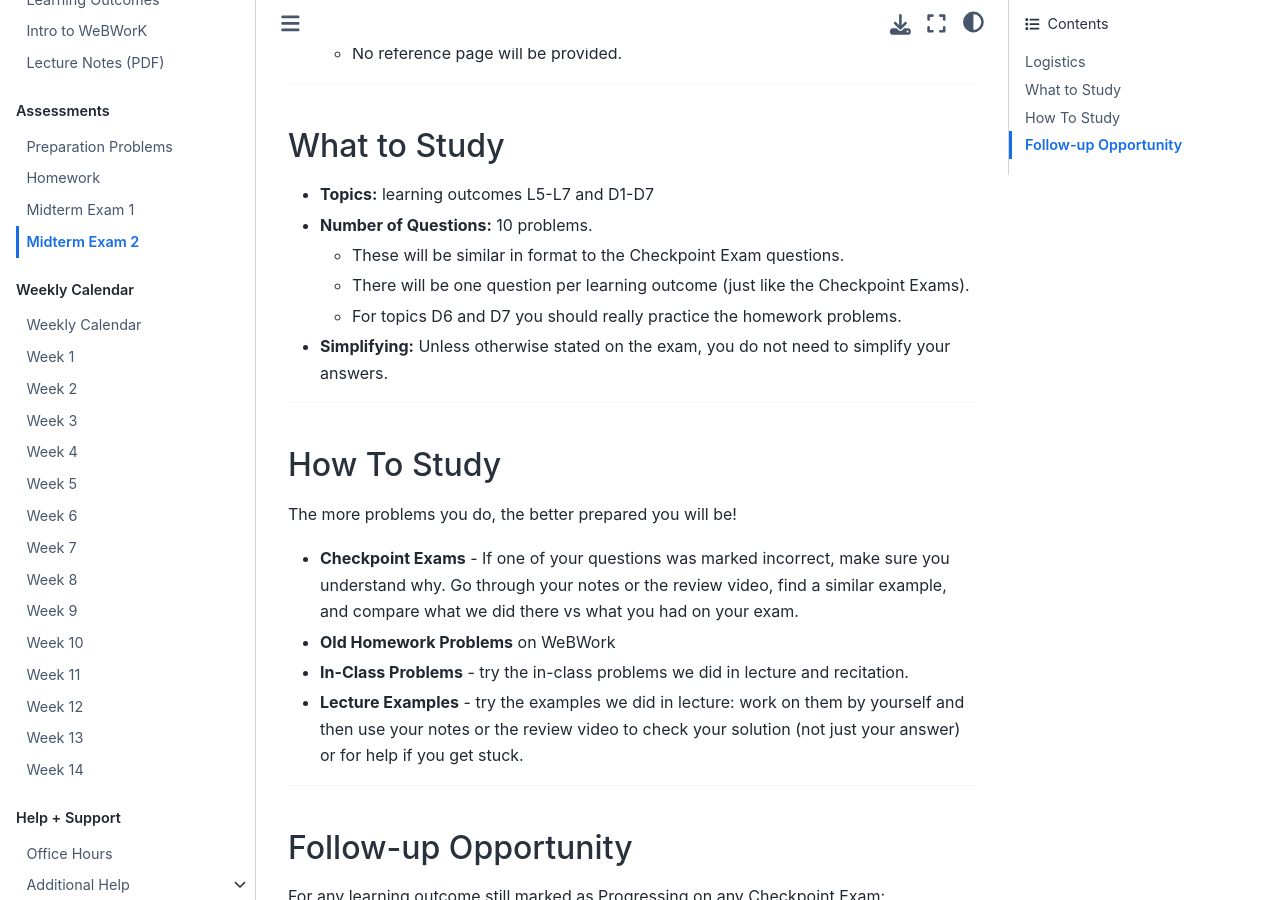
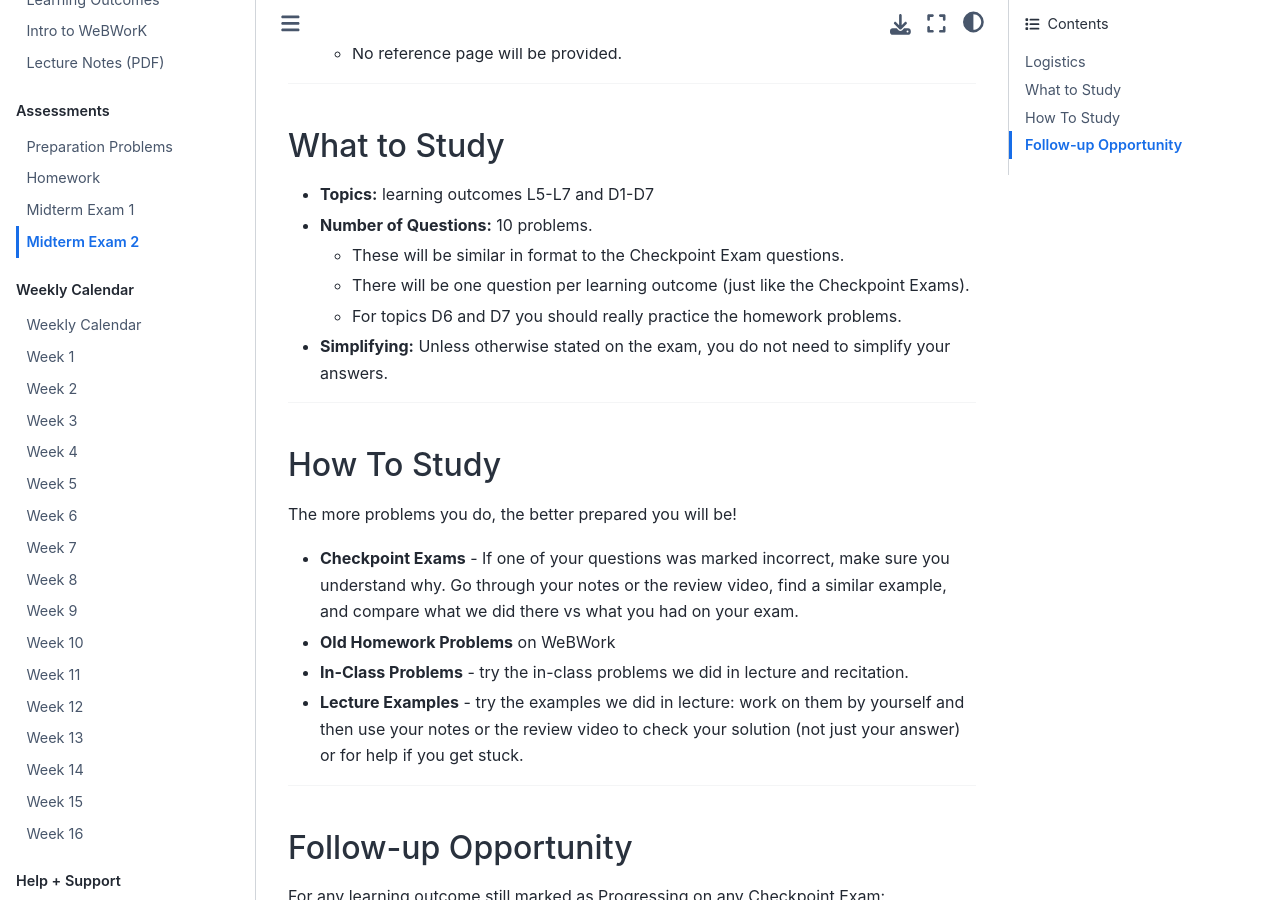
Before and after one commit to mjcasper/info-131, a Jupyter Book: the page built from assessments/midterm2.md, in a window 1280 px wide and 900 px high, scrolled down 536 px. Built offline with Jupyter Book 1.0.4 settings and Sphinx 7.4.7 and the Sphinx Book theme 1.1.4, drawn with Linux system fonts in a browser that asks for light colours.

Commit message:
update toc

```diff
--- a/_toc.yml
+++ b/_toc.yml
@@ -30,6 +30,8 @@ parts:
     - file: week/12
     - file: week/13
     - file: week/14
+    - file: week/15
+    - file: week/16
   - caption: Help + Support
     chapters:
     - file: start/office-hours
```
